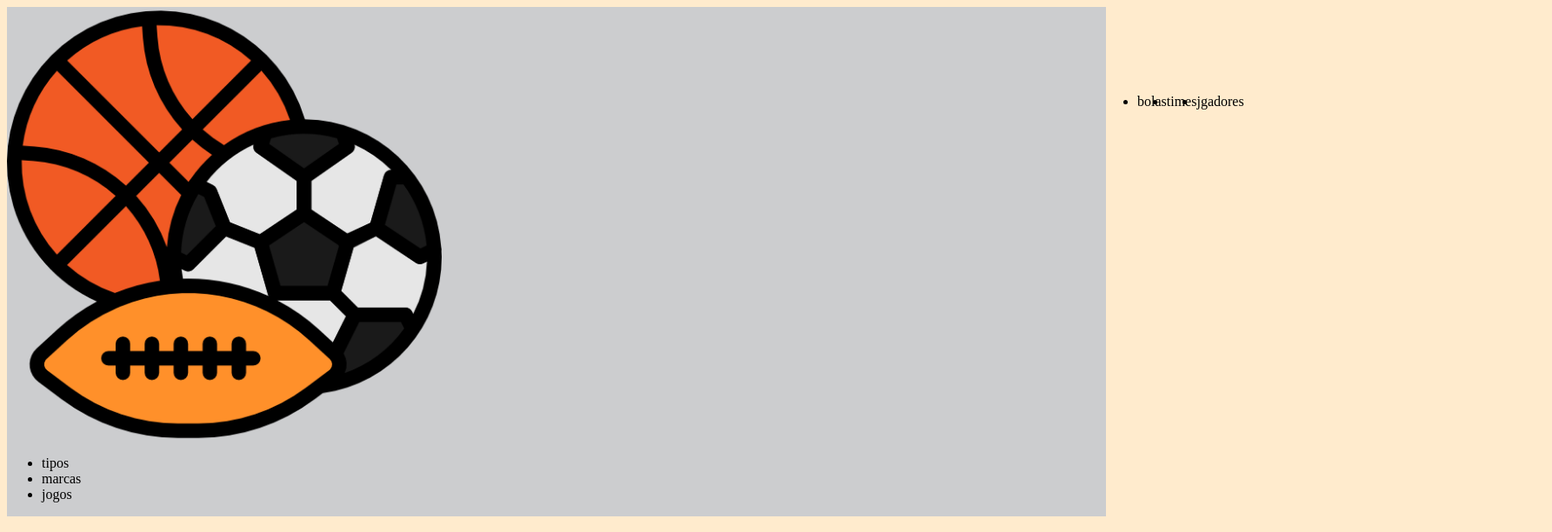
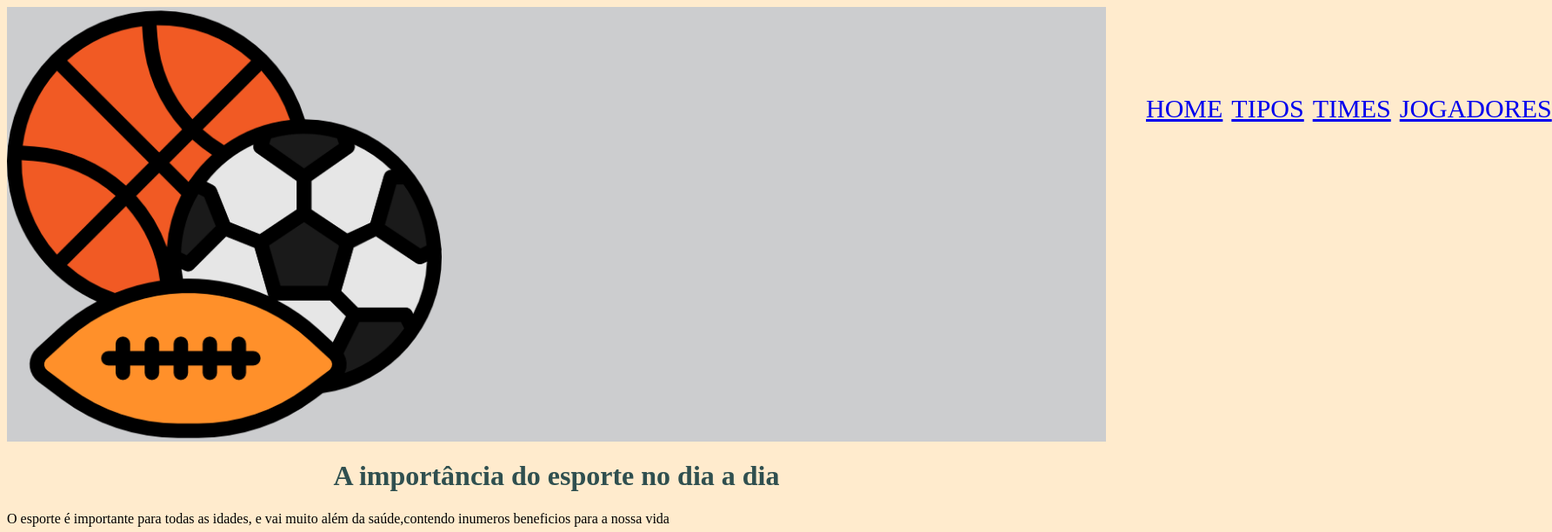
Before and after one commit to Emylliiiiiii/av1.3tri, a plain HTML site: page index.html in a window 1280 px wide. Shown: the top 612 px of the page at 87% size, 1785 px wide, since content can reach past the window. Drawn offline with Linux system fonts and the light colour scheme.

Commit message:
Add files via upload

```diff
--- a/index.html
+++ b/index.html
@@ -10,19 +10,13 @@
   <header class="cabecalho">
     <img src="logo.png" alt="">
     <ul class="listacabecalho">
-      <li class="itemlistacabecalho">bolas</li>
-      <li class="itemlistacabecalho">times</li>
-      <li class="itemlistacabecalho">jgadores</li>
+      <li class="itemlistacabecalho"><a href= "index.html"> home</a></li>
+      <li class="itemlistacabecalho"><a href= "index.html"> tipos</a></li>
+      <li class="itemlistacabecalho"><a href="times.html"> times</a></li>
+      <li class="itemlistacabecalho"><a href="jogadores.html"> jogadores</a></li>
     </ul>
   </header>
 
-      <header class= "cabecalho">
-          <ul class="lista_cabecalho">
-            <li class="item_lista_cabecalho">tipos</li>
-            <li class="item_lista_cabecalho">marcas</li>
-            <li class="item_lista_cabecalho">jogos</li>
-          </ul>
-    </header>
     <h1> A importância do esporte no dia a dia </h1>
     <p>O esporte é importante para todas as idades, e vai muito além da saúde,contendo inumeros beneficios para a nossa vida</p>
    <img src="dia-internacional-do-esporte-6-de-abril_10221-18936.avif" alt="">
--- a/style.css
+++ b/style.css
@@ -7,7 +7,7 @@ h1{
     text-align: center;
 }
 img{
-    width: 500px;
+    width: 623px;
     height: 500px;
     margin: left 400px;
 }
@@ -20,3 +20,9 @@ img{
     margin-left: 760px;
     margin-top: 100px;
 }
+.itemlistacabecalho{
+  list-style: none;
+  padding-left: 10px;
+  text-transform: uppercase;
+  font-size: 30px;
+}
```
Also changed, not shown: times.html (added, +20 -0 lines).
